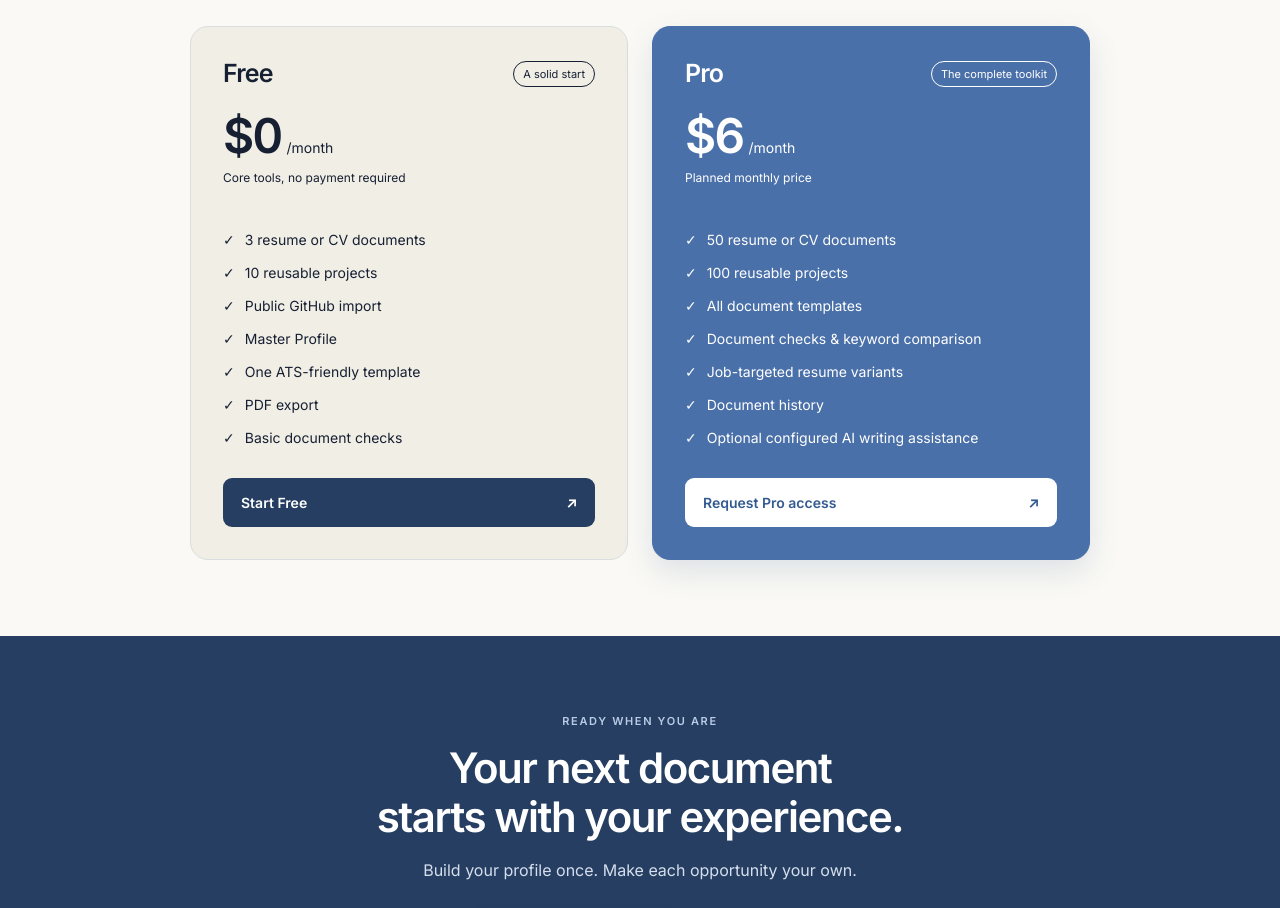
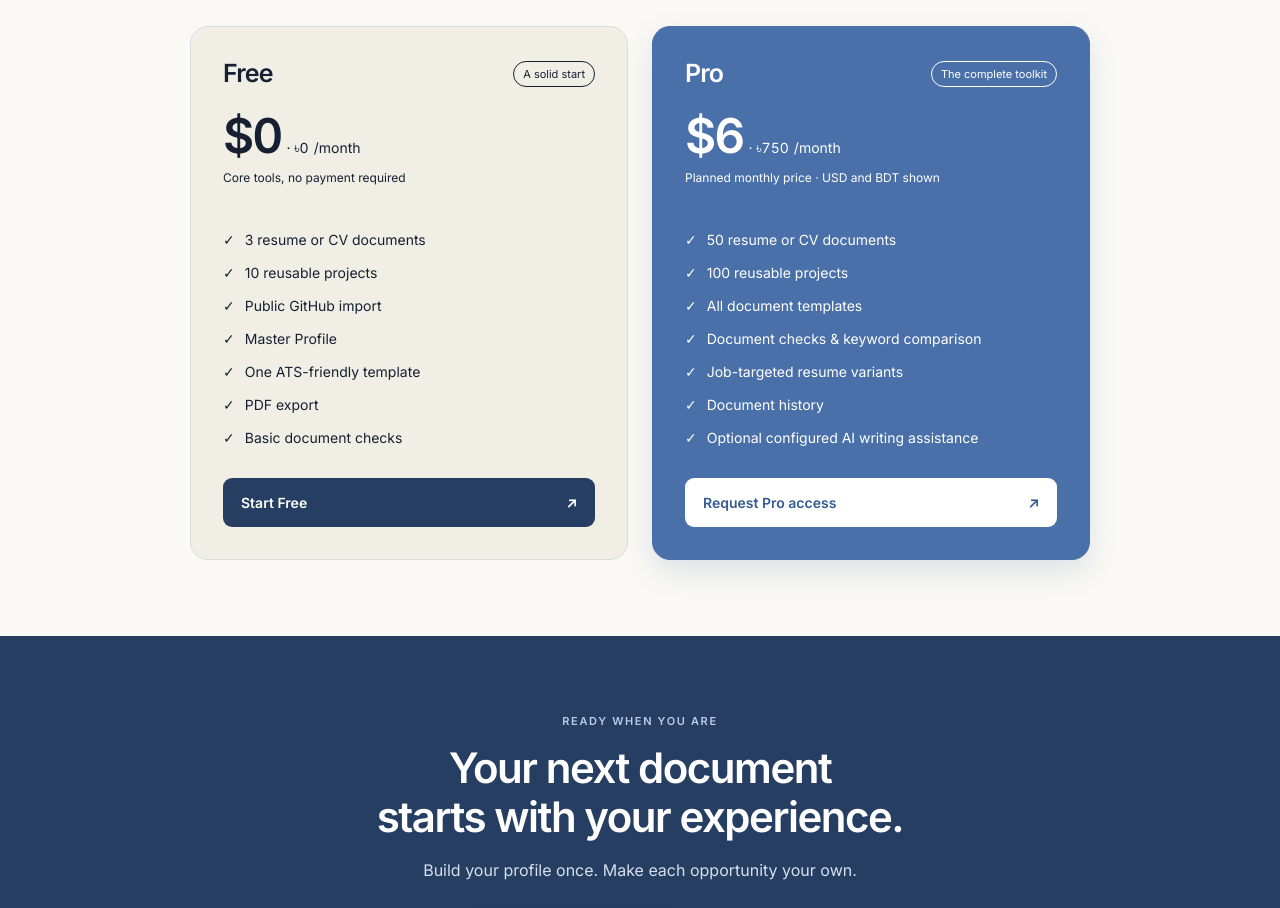
Before and after one commit to Taoshif1/Resume-Builder-Client, a React (Vite) app: page / in a window 1280 px wide. Shown: the part 2500-3408 px from the top of the page. Built offline with nearby package versions, Linux system fonts and the light colour scheme; no server answers.

Commit message:
feat: show USD and BDT pricing together

```diff
--- a/src/pages/Pricing.jsx
+++ b/src/pages/Pricing.jsx
@@ -51,14 +51,17 @@ export default function Pricing({ headingLevel = 1 }) {
               </div>
               <p className="pcv-plan-price" aria-live="polite">
                 <strong>${plan.price[yearly ? "yearly" : "monthly"]}</strong>
+                <span className="pcv-plan-local-price">
+                  · ৳{plan.priceBdt[yearly ? "yearly" : "monthly"].toLocaleString("en-BD")}
+                </span>
                 <span>/{yearly ? "year" : "month"}</span>
               </p>
               <p className="pcv-plan-price-note">
                 {id === "free"
                   ? "Core tools, no payment required"
                   : yearly
-                    ? "Planned annual price · $5/month equivalent"
-                    : "Planned monthly price"}
+                    ? "Planned annual price · 2 months included"
+                    : "Planned monthly price · USD and BDT shown"}
               </p>
               <ul>
                 {PUBLIC_PLAN_FEATURES[id].map((feature) => (
```
